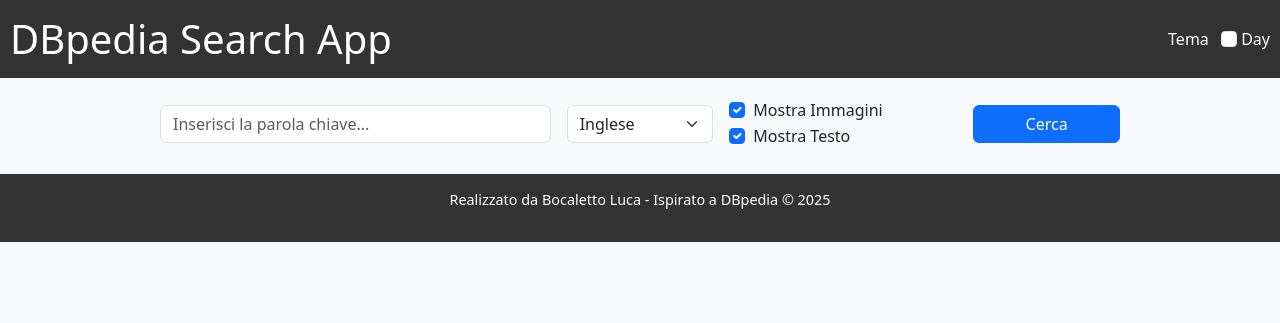
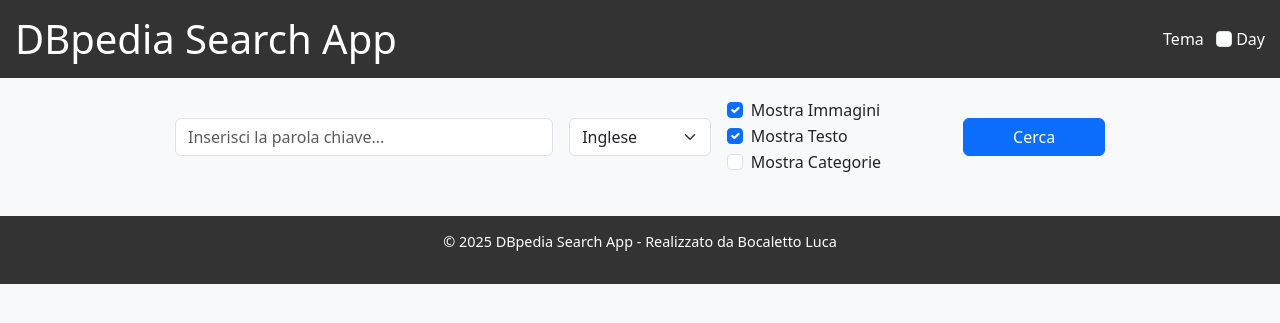
Before and after one commit to bocaletto-luca/DBPedia-Explorer, a PHP site: page / in a window 1280 px wide. Shown: the top 323 px of the page. Run offline with PHP 8.4, Linux system fonts and the light colour scheme.

Commit message:
Update index.php

```diff
--- a/index.php
+++ b/index.php
@@ -1,17 +1,18 @@
 <?php
 // index.php
-// In questo esempio PHP serve principalmente come contenitore per la pagina.
 ?>
 <!DOCTYPE html>
 <html lang="it">
 <head>
   <meta charset="UTF-8">
+  <title>DBpedia Search App - Ricerca SPARQL - By Bocaletto Luca</title>
   <meta name="viewport" content="width=device-width, initial-scale=1">
-  <title>DBpedia Search App - Ricerca SPARQL</title>
-  <!-- Bootstrap 5 CSS per uno stile moderno e responsive -->
+
+  <!-- Includo Bootstrap 5 per uno stile moderno e responsive -->
   <link rel="stylesheet" href="https://cdn.jsdelivr.net/npm/bootstrap@5.3.0/dist/css/bootstrap.min.css">
+
   <style>
-    /* Impostazioni di base per Day e Night theme */
+    /* Temi Day e Night */
     body.day {
       background-color: #f8f9fa;
       color: #212529;
@@ -20,26 +21,28 @@
       background-color: #212529;
       color: #f8f9fa;
     }
+
     /* Header e Footer */
     header, footer {
       background-color: #333;
       color: #fff;
-      padding: 15px 10px;
+      padding: 15px;
       text-align: center;
     }
-    footer {
-      font-size: 0.9rem;
-    }
+
     /* Contenitore principale */
     .container-main {
       max-width: 960px;
       margin: 20px auto;
+      padding: 0 15px;
     }
+
     /* Form di ricerca */
     #searchForm {
       margin-bottom: 30px;
     }
-    /* Risultati (card-style) */
+
+    /* Card dei risultati */
     .result-item {
       margin-bottom: 20px;
       padding: 20px;
@@ -60,16 +63,27 @@
       margin-bottom: 15px;
       border-radius: 0.25rem;
     }
-    /* Spinner per il caricamento dei risultati */
+
+    /* Spinner */
     .spinner {
       margin: 50px auto;
       display: block;
     }
-    /* Stile della modale per "Leggi di più" */
-    .modal-content {
-      background-color: inherit;
-      color: inherit;
+
+    /* Messaggio di errore */
+    #errorMessage {
+      color: #d9534f;
+      font-weight: bold;
+      text-align: center;
     }
+
+    /* Footer */
+    footer {
+      margin-top: 40px;
+      font-size: 0.9rem;
+    }
+
+    /* Modal: il classico z-index alto è garantito da Bootstrap */
   </style>
 </head>
 <body class="day">
@@ -77,9 +91,9 @@
   <header>
     <div class="d-flex justify-content-between align-items-center">
       <h1 class="m-0">DBpedia Search App</h1>
-      <!-- Toggle tema: Day / Night -->
+      <!-- Toggle per Tema Day/Night -->
       <div>
-        <label class="form-check-label me-2">Tema</label>
+        <label for="themeToggle" class="form-check-label me-2">Tema</label>
         <input type="checkbox" id="themeToggle" class="form-check-input">
         <span id="themeText">Day</span>
       </div>
@@ -91,9 +105,11 @@
     <!-- Form di Ricerca -->
     <form id="searchForm" class="mb-4">
       <div class="row g-3 align-items-center">
+        <!-- Input parola chiave -->
         <div class="col-md-5">
           <input type="text" id="searchQuery" class="form-control" placeholder="Inserisci la parola chiave..." required>
         </div>
+        <!-- Selezione lingua -->
         <div class="col-md-2">
           <select id="languageSelect" class="form-select">
             <option value="en" selected>Inglese</option>
@@ -103,30 +119,38 @@
             <option value="es">Spagnolo</option>
           </select>
         </div>
+        <!-- Opzioni visualizzazione -->
         <div class="col-md-3">
-          <div class="form-check form-check-inline">
-            <input class="form-check-input" type="checkbox" id="showImages" value="" checked>
+          <div class="form-check">
+            <input class="form-check-input" type="checkbox" id="showImages" checked>
             <label class="form-check-label" for="showImages">Mostra Immagini</label>
           </div>
-          <div class="form-check form-check-inline">
-            <input class="form-check-input" type="checkbox" id="showText" value="" checked>
+          <div class="form-check">
+            <input class="form-check-input" type="checkbox" id="showText" checked>
             <label class="form-check-label" for="showText">Mostra Testo</label>
           </div>
+          <div class="form-check">
+            <input class="form-check-input" type="checkbox" id="showCategories">
+            <label class="form-check-label" for="showCategories">Mostra Categorie</label>
+          </div>
         </div>
+        <!-- Bottone di ricerca -->
         <div class="col-md-2">
           <button type="submit" class="btn btn-primary w-100">Cerca</button>
         </div>
       </div>
     </form>
+
     <!-- Messaggio di errore -->
-    <p id="errorMessage" class="text-center text-danger"></p>
+    <p id="errorMessage"></p>
+
     <!-- Container per i risultati -->
     <div id="resultContainer"></div>
   </div>
 
   <!-- Footer -->
   <footer>
-    <p>Realizzato da Bocaletto Luca - Ispirato a DBpedia &copy; <?php echo date("Y"); ?></p>
+    <p>&copy; <?php echo date("Y"); ?> DBpedia Search App - Realizzato da Bocaletto Luca</p>
   </footer>
 
   <!-- Modale per "Leggi di più" -->
@@ -138,7 +162,7 @@
           <button type="button" class="btn-close" data-bs-dismiss="modal" aria-label="Chiudi"></button>
         </div>
         <div class="modal-body" id="modalBodyContent">
-          <!-- Il testo completo verrà inserito qui -->
+          <!-- Qui verrà mostrato il contenuto completo -->
         </div>
       </div>
     </div>
@@ -148,84 +172,79 @@
   <script src="https://cdn.jsdelivr.net/npm/bootstrap@5.3.0/dist/js/bootstrap.bundle.min.js"></script>
 
   <script>
-    // Variabili globali
-    const resultContainer = document.getElementById('resultContainer');
-    const errorMessage = document.getElementById('errorMessage');
-
-    // Gestione del tema (Day / Night)
-    const themeToggle = document.getElementById('themeToggle');
-    const themeText = document.getElementById('themeText');
-    themeToggle.addEventListener('change', function(){
-      if (this.checked) {
-        document.body.classList.remove('day');
-        document.body.classList.add('night');
+    // Gestione del tema Day/Night
+    const themeToggle = document.getElementById("themeToggle");
+    const themeText = document.getElementById("themeText");
+    themeToggle.addEventListener("change", () => {
+      if (themeToggle.checked) {
+        document.body.classList.remove("day");
+        document.body.classList.add("night");
         themeText.textContent = "Night";
       } else {
-        document.body.classList.remove('night');
-        document.body.classList.add('day');
+        document.body.classList.remove("night");
+        document.body.classList.add("day");
         themeText.textContent = "Day";
       }
     });
 
-    // Gestione del form di ricerca
-    document.getElementById('searchForm').addEventListener('submit', function(e){
+    // Gestione del form di ricerca e variabili globali
+    const searchForm = document.getElementById("searchForm");
+    const resultContainer = document.getElementById("resultContainer");
+    const errorMessage = document.getElementById("errorMessage");
+
+    searchForm.addEventListener("submit", function(e) {
       e.preventDefault();
       resultContainer.innerHTML = "";
       errorMessage.textContent = "";
-
-      const query = document.getElementById('searchQuery').value.trim();
-      const lang = document.getElementById('languageSelect').value;
-      const showImg = document.getElementById('showImages').checked;
-      const showTxt = document.getElementById('showText').checked;
+      const query = document.getElementById("searchQuery").value.trim();
+      const lang = document.getElementById("languageSelect").value;
+      const showImages = document.getElementById("showImages").checked;
+      const showText = document.getElementById("showText").checked;
+      const showCategories = document.getElementById("showCategories").checked;
 
       if(query === "") return;
 
-      // Esegui la ricerca
-      searchDBpedia(query, lang, showImg, showTxt);
+      performSearch(query, lang, showImages, showText, showCategories);
     });
 
-    // Funzione per eseguire la ricerca su DBpedia (usando SPARQL)
-    async function searchDBpedia(keyword, lang, showImg, showTxt) {
-      // Mostra spinner
-      resultContainer.innerHTML = '<div class="text-center"><div class="spinner-border spinner" role="status"><span class="visually-hidden">Loading...</span></div></div>';
-
-      // Costruzione della query SPARQL (filtra per abstract e label nella lingua scelta, e contiene la parola chiave)
+    // Funzione per eseguire la ricerca su DBpedia tramite SPARQL
+    async function performSearch(keyword, lang, showImages, showText, showCategories) {
+      resultContainer.innerHTML = '<div class="text-center"><div class="spinner-border spinner" role="status"><span class="visually-hidden">Caricamento...</span></div></div>';
       const sparqlQuery = `
 PREFIX dbo: <http://dbpedia.org/ontology/>
 PREFIX rdfs: <http://www.w3.org/2000/01/rdf-schema#>
 PREFIX foaf: <http://xmlns.com/foaf/0.1/>
+PREFIX dct: <http://purl.org/dc/terms/>
 
-SELECT DISTINCT ?s ?label ?abstract ?depiction WHERE {
+SELECT DISTINCT ?s ?label ?abstract ?depiction ?category WHERE {
   ?s dbo:abstract ?abstract.
   ?s rdfs:label ?label.
   OPTIONAL { ?s foaf:depiction ?depiction. }
+  OPTIONAL { ?s dct:subject ?category. }
   FILTER(lang(?abstract) = "${lang}" && lang(?label) = "${lang}").
   FILTER(CONTAINS(LCASE(?label), "${keyword.toLowerCase()}"))
 } LIMIT 20
       `;
 
-      // NB: l'endpoint SPARQL di DBpedia potrebbe avere problemi CORS, quindi potresti dover usare un proxy.
-      // const endpointUrl = "https://cors-anywhere.herokuapp.com/https://dbpedia.org/sparql?query=" + encodeURIComponent(sparqlQuery) + "&format=json";
+      // Se ci fossero problemi di CORS, puoi anteporre un proxy (ad esempio, la URL cors-anywhere)
       const endpointUrl = "https://dbpedia.org/sparql?query=" + encodeURIComponent(sparqlQuery) + "&format=json";
 
       try {
         const response = await fetch(endpointUrl);
-        if (!response.ok) {
-          throw new Error("Errore nella risposta di rete");
-        }
+        if (!response.ok) throw new Error("Errore nella risposta di rete");
         const data = await response.json();
-        displayResults(data, showImg, showTxt);
-      } catch (err) {
-        console.error(err);
+        displayResults(data, showImages, showText, showCategories);
+      } catch (error) {
+        console.error(error);
         resultContainer.innerHTML = "";
         errorMessage.textContent = "Si è verificato un errore durante la ricerca.";
       }
     }
 
-    // Funzione per visualizzare i risultati della ricerca
-    function displayResults(data, showImg, showTxt) {
+    // Funzione per visualizzare i risultati
+    function displayResults(data, showImages, showText, showCategories) {
       resultContainer.innerHTML = "";
-      if (!data.results || data.results.bindings.length === 0) {
+      if(!data.results || !data.results.bindings || data.results.bindings.length === 0) {
         resultContainer.innerHTML = "<p class='text-center'>Nessun risultato trovato.</p>";
         return;
       }
@@ -234,56 +253,73 @@ SELECT DISTINCT ?s ?label ?abstract ?depiction WHERE {
         const label = item.label ? item.label.value : "Sconosciuto";
         const abstractFull = item.abstract ? item.abstract.value : "";
         let abstractTruncated = abstractFull;
-        if(abstractTruncated.length > 300){
+        if(abstractTruncated.length > 300) {
           abstractTruncated = abstractTruncated.substring(0, 300) + "...";
         }
         const depiction = item.depiction ? item.depiction.value : "";
-        // Costruisci il contenuto in base alle preferenze
+        const resource = item.s ? item.s.value : "";
+        let categoryDisplay = "";
+        if(item.category && showCategories) {
+          categoryDisplay = item.category.value.substring(item.category.value.lastIndexOf("/") + 1);
+        }
+
         let content = "";
-        if(showImg && depiction) {
-          content += `<img src="${depiction}" alt="${label}" class="img-fluid mb-3">`;
+        if(showImages && depiction) {
+          content += `<img src="${depiction}" alt="${escapeHtml(label)}" class="img-fluid mb-3">`;
         }
-        if(showTxt) {
-          content += `<p>${abstractTruncated}</p>`;
+        if(showText) {
+          content += `<p>${escapeHtml(abstractTruncated)}</p>`;
         }
-        content += `<button class="btn btn-sm btn-secondary" onclick="openDetailModal('${escapeHtml(label)}', '${escapeHtml(abstractFull)}', '${depiction}', ${showImg}, ${showTxt})">Leggi di più</button>`;
+        if(showCategories && categoryDisplay) {
+          content += `<p><strong>Categoria:</strong> ${escapeHtml(categoryDisplay)}</p>`;
+        }
+        // Utilizziamo JSON.stringify per passare in modo sicuro i dati alla funzione della modale
+        content += `<button class="btn btn-sm btn-secondary" onclick='openDetailModal(${JSON.stringify(label)}, ${JSON.stringify(abstractFull)}, ${JSON.stringify(depiction)}, ${showImages}, ${showText}, ${JSON.stringify(categoryDisplay)}, ${showCategories}, ${JSON.stringify(resource)})'>Leggi di più</button>`;
 
-        // Costruisci la card per il risultato
-        const card = document.createElement('div');
+        const card = document.createElement("div");
         card.className = "result-item";
-        card.innerHTML = `<h3>${label}</h3>` + content;
+        card.innerHTML = `<h3>${escapeHtml(label)}</h3>` + content;
         resultContainer.appendChild(card);
       });
     }
 
-    // Funzione per aprire la modale con i dettagli completi dell'articolo
-    function openDetailModal(title, fullText, depiction, showImg, showTxt) {
-      const modalTitle = document.getElementById('detailModalLabel');
-      const modalBody = document.getElementById('modalBodyContent');
+    // Funzione per aprire la modale con i dettagli completi
+    function openDetailModal(title, fullText, depiction, showImages, showText, categoryText, showCategories, resource) {
+      const modalTitle = document.getElementById("detailModalLabel");
+      const modalBody = document.getElementById("modalBodyContent");
 
       modalTitle.textContent = title;
       let innerHtml = "";
-      if(showImg && depiction) {
+      if(showImages && depiction) {
         innerHtml += `<img src="${depiction}" alt="${title}" class="img-fluid mb-3">`;
       }
-      if(showTxt) {
+      if(showText) {
         innerHtml += `<p>${fullText}</p>`;
       }
+      if(showCategories && categoryText) {
+        innerHtml += `<p><strong>Categoria:</strong> ${categoryText}</p>`;
+      }
+      // Aggiungiamo anche un link per visitare la pagina DBpedia (apre in nuova scheda)
+      if(resource) {
+        innerHtml += `<p><a href="${resource}" target="_blank" class="btn btn-sm btn-primary">Visita DBpedia</a></p>`;
+      }
+
       modalBody.innerHTML = innerHtml;
 
-      // Mostra la modale usando Bootstrap
-      const detailModal = new bootstrap.Modal(document.getElementById('detailModal'));
+      const detailModalElem = document.getElementById("detailModal");
+      const detailModal = new bootstrap.Modal(detailModalElem);
       detailModal.show();
     }
 
-    // Funzione per evitare attacchi XSS (escapes HTML)
+    // Funzione per effettuare l'escape dei caratteri HTML per prevenire XSS
     function escapeHtml(text) {
-      var map = {
-        '&': '&amp;',
-        '<': '&lt;',
-        '>': '&gt;',
-        '"': '&quot;',
-        "'": '&#039;'
+      if (typeof text !== "string") return text;
+      const map = {
+        "&": "&amp;",
+        "<": "&lt;",
+        ">": "&gt;",
+        "\"": "&quot;",
+        "'": "&#039;"
       };
       return text.replace(/[&<>"']/g, function(m) { return map[m]; });
     }
```
